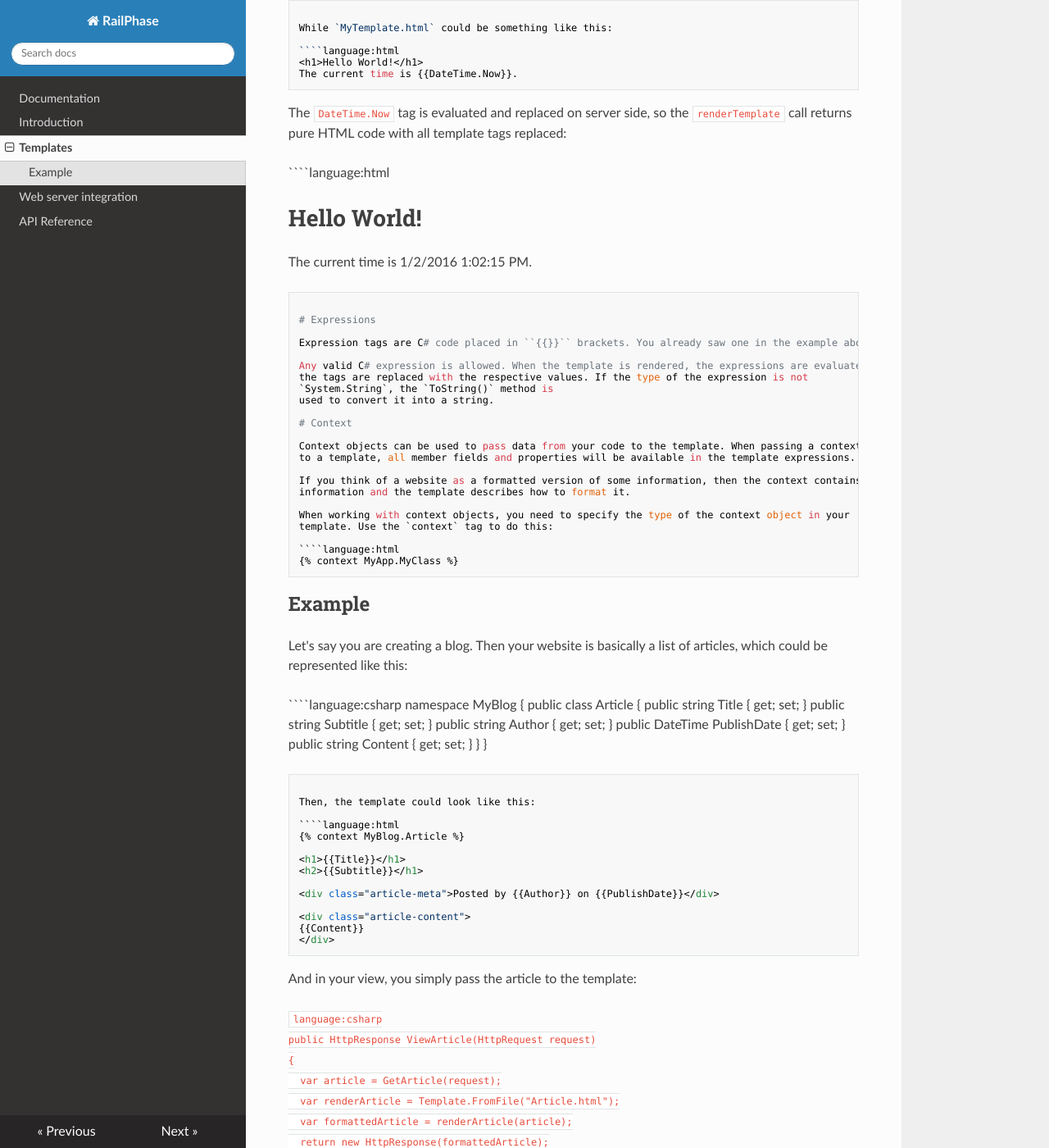
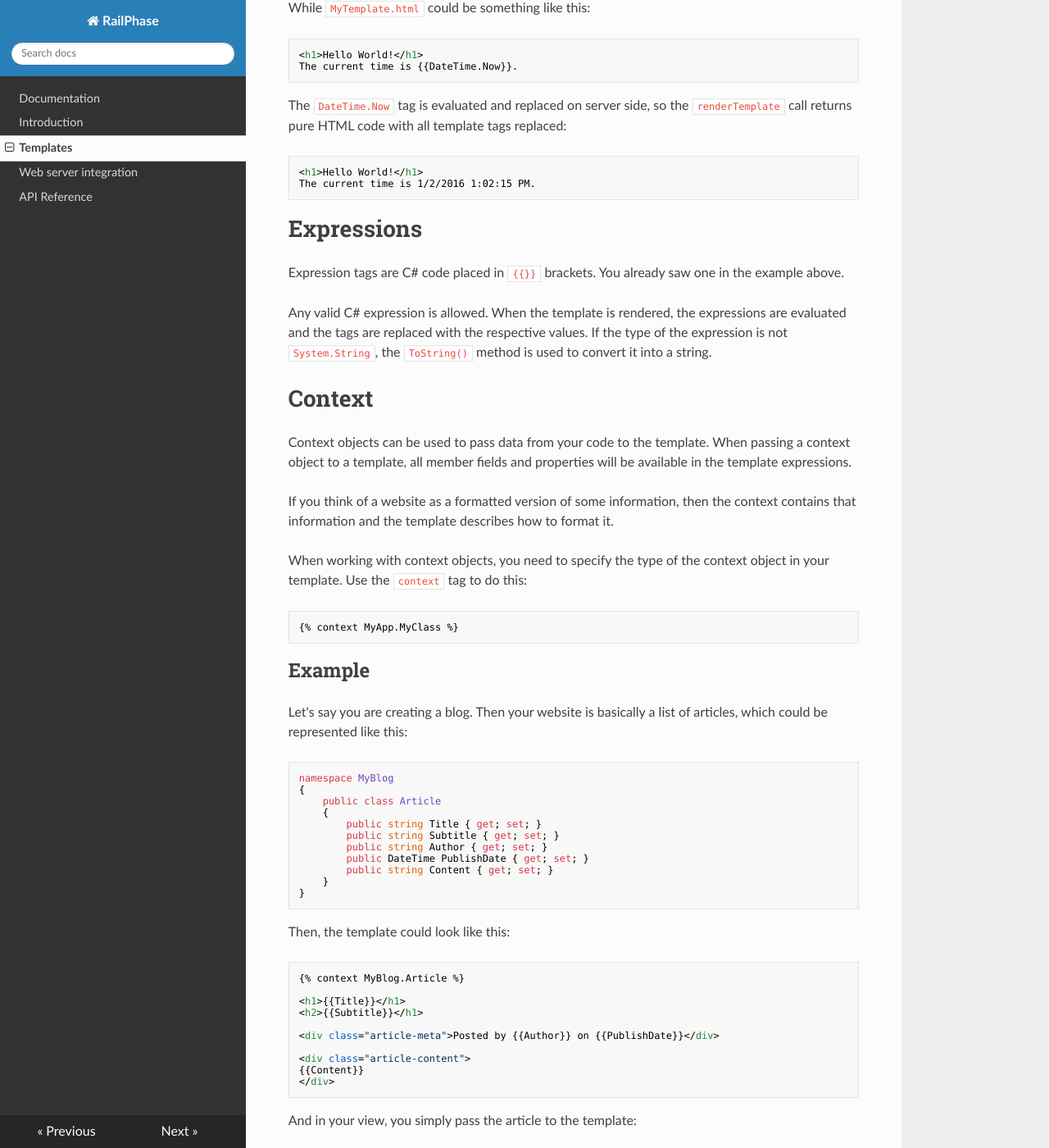
Before and after one commit to RailPhase/RailPhase, an MkDocs documentation site: the page built from Doc/template_guide.md, in a window 1280 px wide and 1400 px high, scrolled down 400 px. Shown: the whole window at 82% size. Built offline with MkDocs 1.6.1, drawn with Linux system fonts in a browser that asks for light colours; nearby versions of some CDN libraries; old or Windows-style settings are respelled for this version of MkDocs; some of the changed text lies outside the part shown.

Commit message:
Fix code tags in template guide

`````diff
--- a/Doc/template_guide.md
+++ b/Doc/template_guide.md
@@ -7,14 +7,14 @@ From the application's point of view, a template is a just function that returns
 
 Templates are usually loaded from files (but you can load strings, too). Like this:
 
-````language:csharp
+````csharp
 var renderTemplate = Template.FromFile("MyTemplate.html");
 var htmlContent = renderTemplate(context: null);
 ````
 
 While `MyTemplate.html` could be something like this:
 
-````language:html
+````html
 <h1>Hello World!</h1>
 The current time is {{DateTime.Now}}.
 ````
@@ -22,7 +22,7 @@ The current time is {{DateTime.Now}}.
 The `DateTime.Now` tag is evaluated and replaced on server side, so the `renderTemplate` call returns
 pure HTML code with all template tags replaced:
 
-````language:html
+````html
 <h1>Hello World!</h1>
 The current time is 1/2/2016 1:02:15 PM.
 ````
@@ -47,7 +47,7 @@ information and the template describes how to format it.
 When working with context objects, you need to specify the type of the context object in your
 template. Use the `context` tag to do this:
 
-````language:html
+````html
 {% context MyApp.MyClass %}
 ````
 
@@ -56,7 +56,7 @@ template. Use the `context` tag to do this:
 Let's say you are creating a blog. Then your website is basically a list of articles, which could be
 represented like this:
 
-````language:csharp
+````csharp
 namespace MyBlog
 {
     public class Article
@@ -72,7 +72,7 @@ namespace MyBlog
 
 Then, the template could look like this:
 
-````language:html
+````html
 {% context MyBlog.Article %}
 
 <h1>{{Title}}</h1>
@@ -87,7 +87,7 @@ Then, the template could look like this:
 
 And in your view, you simply pass the article to the template:
 
-````language:csharp
+````csharp
 public HttpResponse ViewArticle(HttpRequest request)
 {
   var article = GetArticle(request);
`````
